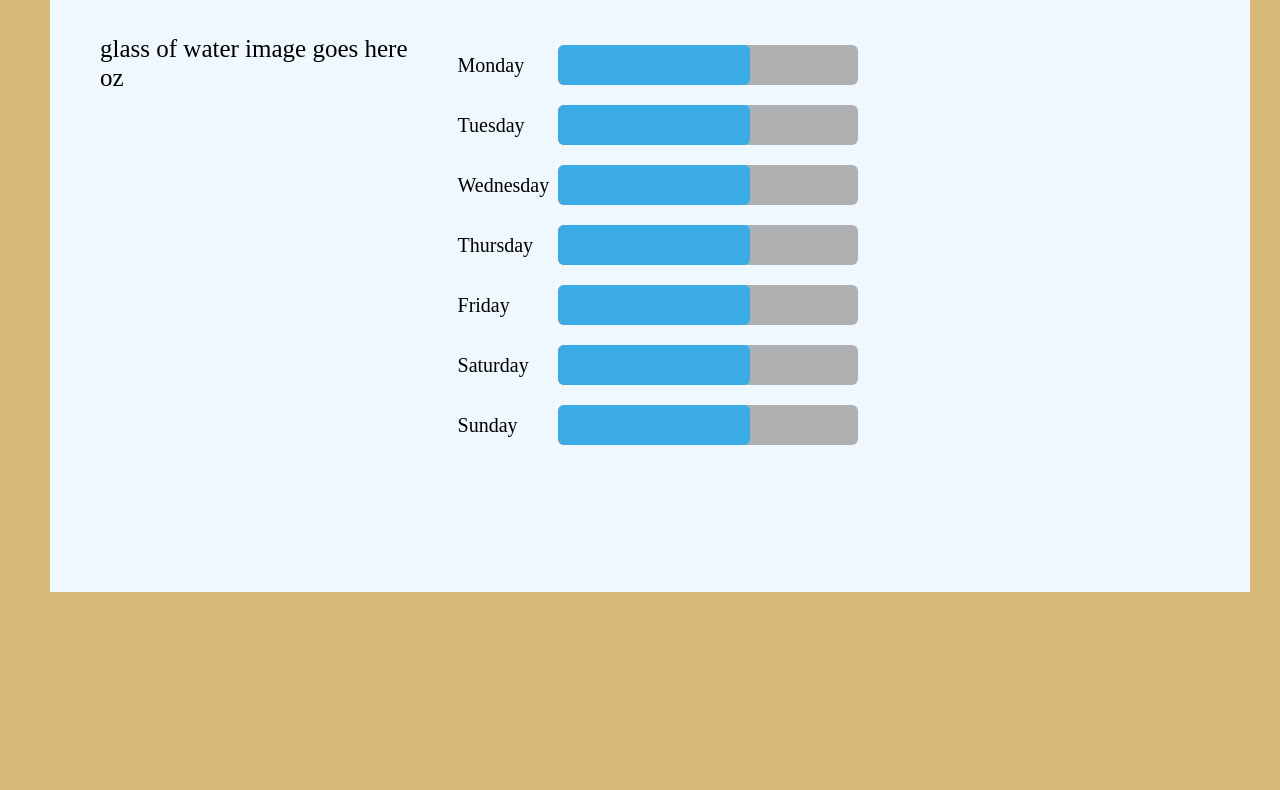
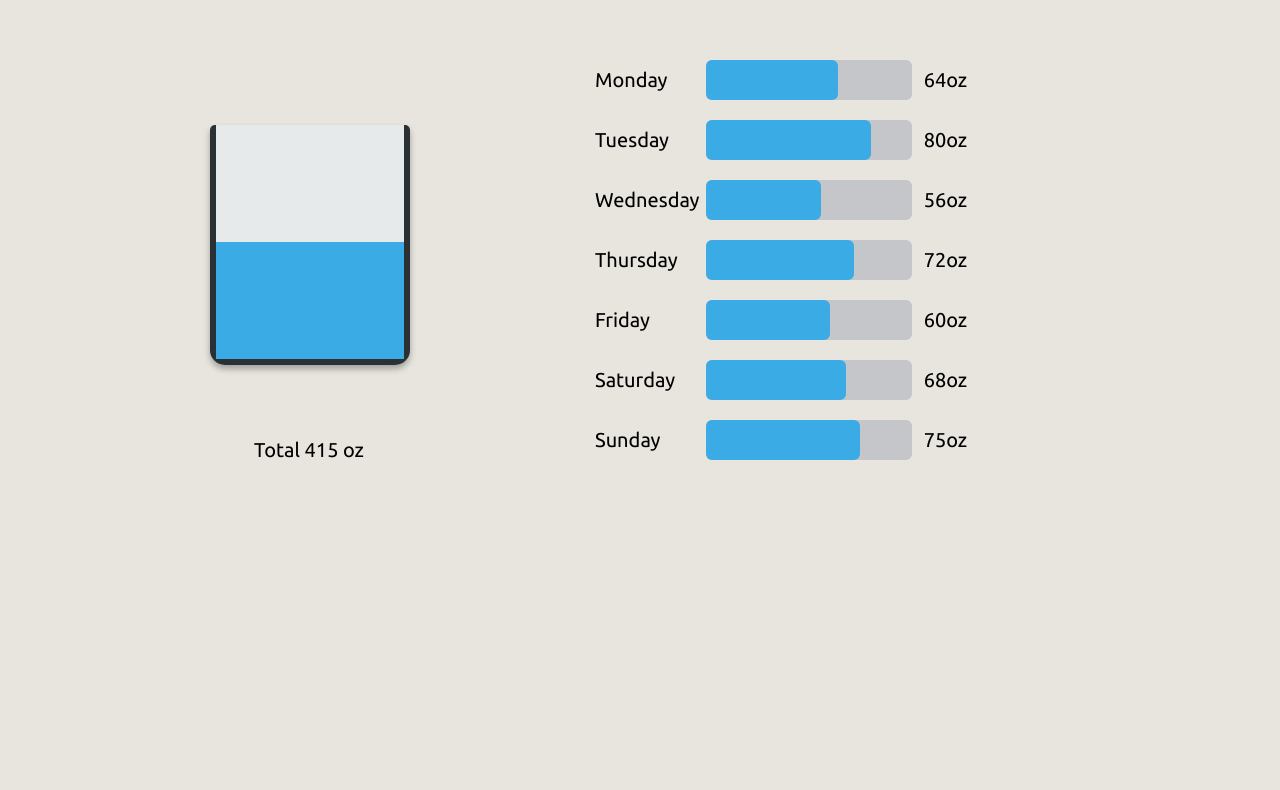
Before and after one commit to satomiz39/des157b, a plain HTML site: page studio2/index.html in a window 1280 px wide. Shown: the part 158-948 px from the top of the page. Before the commit the page ends 800 px from the top, so only its background shows below. Drawn offline with nearby package versions, Linux system fonts and the light colour scheme.

Commit message:
check yourself added

```diff
--- a/studio2/index.html
+++ b/studio2/index.html
@@ -9,7 +9,7 @@
     <!--Google Font-->
     <link rel="preconnect" href="https://fonts.googleapis.com">
     <link rel="preconnect" href="https://fonts.gstatic.com" crossorigin>
-    <link href="https://fonts.googleapis.com/css2?family=Playfair+Display&display=swap" rel="stylesheet">
+    <link href="https://fonts.googleapis.com/css2?family=Ubuntu:wght@400;700&display=swap" rel="stylesheet">
 
     <title>Check Yourself</title>
 
@@ -24,61 +24,71 @@
         <h2>My Daily Water Intake</h2>
       </header>
         <main>
-            <!--Left side-->
-            <section id="glass">
-                <div>glass of water image goes here</div>
-                <p><span id="waterAmount"> oz</span></p>
-            </section>
+          <section id="leftSide">
+            <div class="glass">
+              <div class="water">
+                    <div class="wave"></div>
+                    <div class="wave"></div>
+                    <div class="wave"></div>
+              </div>
+            </div>
+              <p id="amount">Total<span id="waterAmount"> 415 oz</span></p>
+              <p id="how"></p>
+          </section>
 
-            <!--Right side-->
+          <!--Right side-->
             <section id="barGraph">
                 <div class="day">
                   <p>Monday</p>
                   <div class="barBase">
-                    <div class="barColor"></div>
+                    <div class="barColorMonday"></div>
                   </div>
+                  <p class = "dailyAmount">64oz</p>
                 </div>
                 <div class="day">
                   <p>Tuesday</p>
                   <div class="barBase">
-                    <div class="barColor"></div>
+                    <div class="barColorTuesday"></div>
                   </div>
+                  <p class = "dailyAmount">80oz</p>
                 </div>
                 <div class="day">
                   <p>Wednesday</p>
                   <div class="barBase">
-                    <div class="barColor"></div>
+                    <div class="barColorWednesday"></div>
                   </div>
+                  <p class = "dailyAmount">56oz</p>
                 </div>
                 <div class="day">
                   <p>Thursday</p>
                   <div class="barBase">
-                    <div class="barColor"></div>
+                    <div class="barColorThursday"></div>
                   </div>
+                  <p class = "dailyAmount">72oz</p>
                 </div>
                 <div class="day">
                   <p>Friday</p>
                   <div class="barBase">
-                    <div class="barColor"></div>
+                    <div class="barColorFriday"></div>
                   </div>
+                  <p class = "dailyAmount">60oz</p>
                 </div>
                 <div class="day">
                   <p>Saturday</p>
                   <div class="barBase">
-                    <div class="barColor"></div>
+                    <div class="barColorSaturday"></div>
                   </div>
+                  <p class = "dailyAmount">68oz</p>
                 </div>
                 <div class="day">
                   <p>Sunday</p>
                   <div class="barBase">
-                    <div class="barColor"></div>
+                    <div class="barColorSunday"></div>
                   </div>
+                  <p class = "dailyAmount">75oz</p>
                 </div>
               </section>
 
-            <!-- <p>How: <span id="reason"></span></p>
-            <div id="water">
-            </div> -->
         </main>
 
 </body>
--- a/studio2/script.js
+++ b/studio2/script.js
@@ -6,49 +6,75 @@
     async function getData(){
         const water = await fetch('data/water.json');
         const data = await water.json();
-        // Gets the keys and puts them in an array
+
         const dataPoints = Object.keys(data);
         // Gets the values and puts them in the globalData array
         globalData = Object.values(data);
+        console.log(globalData);
         // Gets the number of entries in the JSON file
         numDataPoints = dataPoints.length;
         //console.log(globalData, numDataPoints);
-    }
-
-    function showWaterInfo(point, data){
-        const water = [
-            // '<i class="far fa-angry"></i>',
-            // '<i class="far fa-frown"></i>',
-            // '<i class="far fa-meh"></i>',
-            // '<i class="far fa-smile"></i>',
-            // '<i class="far fa-grin-beam"></i>',
-            // '<i class="far fa-grin-tears"></i>'
-        ];
-        document.querySelector('#reason').innerHTML = data[point].how;
-        document.querySelector('#moods').innerHTML = water[ data[point].water ];
-    }
-
-    // Event listener for when the mouse moves
-    document.addEventListener('mousemove', reportPos);
-
-    let prevLoc = 0;
-
-    function reportPos(event) {
-        const windowSize = window.innerWidth;
-        //The window needs to be divided into sections for each time in the JSON data
-        const timeSection = windowSize / numDataPoints;
-        const xPos = event.clientX;
-        // changeTime will be a number from 0-16
-        const changeTime = Math.floor(xPos / timeSection);
-
-        // When you move the mouse into the next segment, change the interface.
-        if (changeTime !== prevLoc) {
-            //console.log(changeTime);
-            showWaterInfo(changeTime, globalData);
-            prevLoc = changeTime;
-        }
+        makeBars(globalData);
     }
 
     getData();
+    function makeBars(data){
+        const mondayWater = data[0].water;
+        const tuesdayWater = data[1].water;
+        const wednesdayWater = data[2].water;
+        const thursdayWater = data[3].water;
+        const fridayWater = data[4].water;
+        const saturdayWater = data[5].water;
+        const sundayWater = data[6].water;
+        document.querySelector('.barColorMonday').style.width = mondayWater + '%';
+        document.querySelector('.barColorTuesday').style.width = tuesdayWater + '%';
+        document.querySelector('.barColorWednesday').style.width = wednesdayWater + '%';
+        document.querySelector('.barColorThursday').style.width = thursdayWater + '%';
+        document.querySelector('.barColorFriday').style.width = fridayWater + '%';
+        document.querySelector('.barColorSaturday').style.width = saturdayWater + '%';
+        document.querySelector('.barColorSunday').style.width = sundayWater + '%';
+
+        const bars =  document.querySelectorAll('.barBase div');
+        const water = document.querySelector('.water');
+
+
+        for (const eachBar of bars){
+            eachBar.addEventListener('mouseover', function(event){
+
+                const thisBar = event.target.className;
+                if (thisBar == 'barColorMonday'){
+                water.style.height = mondayWater + '%';
+                document.querySelector('#how').innerHTML = data[0].how;
+                }
+                else if (thisBar == 'barColorTuesday'){
+                    water.style.height = tuesdayWater + '%';
+                    document.querySelector('#how').innerHTML = data[1].how;
+                }
+                else if (thisBar == 'barColorWednesday'){
+                    water.style.height = wednesdayWater + '%';
+                    document.querySelector('#how').innerHTML = data[2].how;
+                }
+                else if (thisBar == 'barColorThursday'){
+                    water.style.height = thursdayWater + '%';
+                    document.querySelector('#how').innerHTML = data[3].how;
+                }
+                else if (thisBar == 'barColorFriday'){
+                    water.style.height = fridayWater + '%';
+                    document.querySelector('#how').innerHTML = data[4].how;
+                }
+                else if (thisBar == 'barColorSaturday'){
+                    water.style.height = saturdayWater + '%';
+                    document.querySelector('#how').innerHTML = data[5].how;
+                }
+                else if (thisBar == 'barColorSunday'){
+                    water.style.height = sundayWater + '%';
+                    document.querySelector('#how').innerHTML = data[6].how;
+                }
+
+            });
+        }
+    };
+
+
 
 })(); // end IIFE
--- a/studio2/styles.css
+++ b/studio2/styles.css
@@ -4,57 +4,157 @@
     box-sizing: border-box;
 }
 
-
-
 body {
-    background-color: rgb(215, 187, 121);
+    background-color: rgb(231, 229, 222);
     padding: 2em;
     font-size: 25px;
     width: 100vw;
+    font-family: 'Ubuntu', sans-serif;
 }
 
 #container {
     width: 1200px;
     height: 700px;
-    background-color: aliceblue;
     padding: 2em;
 }
 
 main {
-margin-top: 2em;
-display: flex;
-gap: 2em;
+    margin-top: 2.6em;
+    display: flex;
+    position: relative;
+    gap: 2em;
+    height: 760px;
 }
 
 #barGraph {
     line-height: 3em;
-    min-width: 450px;
+    min-width: 600px;
     font-size: 20px;
-}
-p {
-
+    position: absolute;
+    left: 45%;
 }
 
 .day {
     display: flex;
-    width: 400px;
+    width: 440px;
     align-items: center;
     justify-content: space-between;
-  }
+}
 
 .barBase {
     margin-left: 0;
     height: 40px;
     border-radius: 6px;
-    width: 300px;
-    background-color: rgb(174, 176, 177);
+    width: 240px;
+    background-color: rgb(197, 198, 201);
     position: relative;
-    left: 0;
-  }
+    align-items: center;
+    margin-right: 12px;
+}
 
-.barColor {
+.dailyAmount {
+
+}
+
+.barColorMonday {
     height: 40px;
     background-color: rgb(58, 171, 228);
     width: 64%;
     border-radius: 6px;
-  }
+}
+
+.barColorTuesday {
+    height: 40px;
+    background-color: rgb(58, 171, 228);
+    width: 80%;
+    border-radius: 6px;
+}
+
+.barColorWednesday {
+    height: 40px;
+    background-color: rgb(58, 171, 228);
+    width: 56%;
+    border-radius: 6px;
+}
+
+.barColorThursday {
+    height: 40px;
+    background-color: rgb(58, 171, 228);
+    width: 72%;
+    border-radius: 6px;
+}
+
+.barColorFriday {
+    height: 40px;
+    background-color: rgb(58, 171, 228);
+    width: 60%;
+    border-radius: 6px;
+}
+
+.barColorSaturday {
+    height: 40px;
+    background-color: rgb(58, 171, 228);
+    width: 68%;
+    border-radius: 6px;
+}
+
+.barColorSunday {
+    height: 40px;
+    background-color: rgb(58, 171, 228);
+    width: 75%;
+    border-radius: 6px;
+}
+
+#lefSide {
+    position: absolute;
+    padding-left: 10px;
+    background-color: rgb(167, 153, 73);
+}
+
+.glass {
+    position: absolute;
+    margin-top: 3em;
+    left: 10%;
+    /* transform: translateY(-50%, -50%); */
+    width: 200px;
+    height: 240px;
+    border: 6px solid  rgb(41, 49, 52);;
+    border-top: 0px solid transparent;
+    border-radius: 15px;
+    border-top-left-radius: 5px;
+    border-top-right-radius:5px;
+    background-repeat: repeat-x;
+    background-size: auto 400px;
+    box-shadow: 0px 4px 6px rgba(0, 0, 0, 0.3);
+    background-color: rgb(230, 234, 234);
+}
+
+.water {
+    position: absolute;
+    bottom: 0;
+    left: 0;
+    width: 100%;
+    background-color: rgb(58, 171, 228);
+    height: 50%;
+}
+
+p {
+    width: 130px;
+}
+
+#amount {
+    position: absolute;
+    left: 14%;
+    bottom: 46%;
+    font-size: 20px;
+}
+
+#how {
+    position: absolute;
+    top: 10px;
+    left: 8%;
+    font-size: 18px;
+    min-width: 300px;
+    min-height: 20px;
+
+}
```
Also changed, not shown: studio2/image/wave.png (added).
